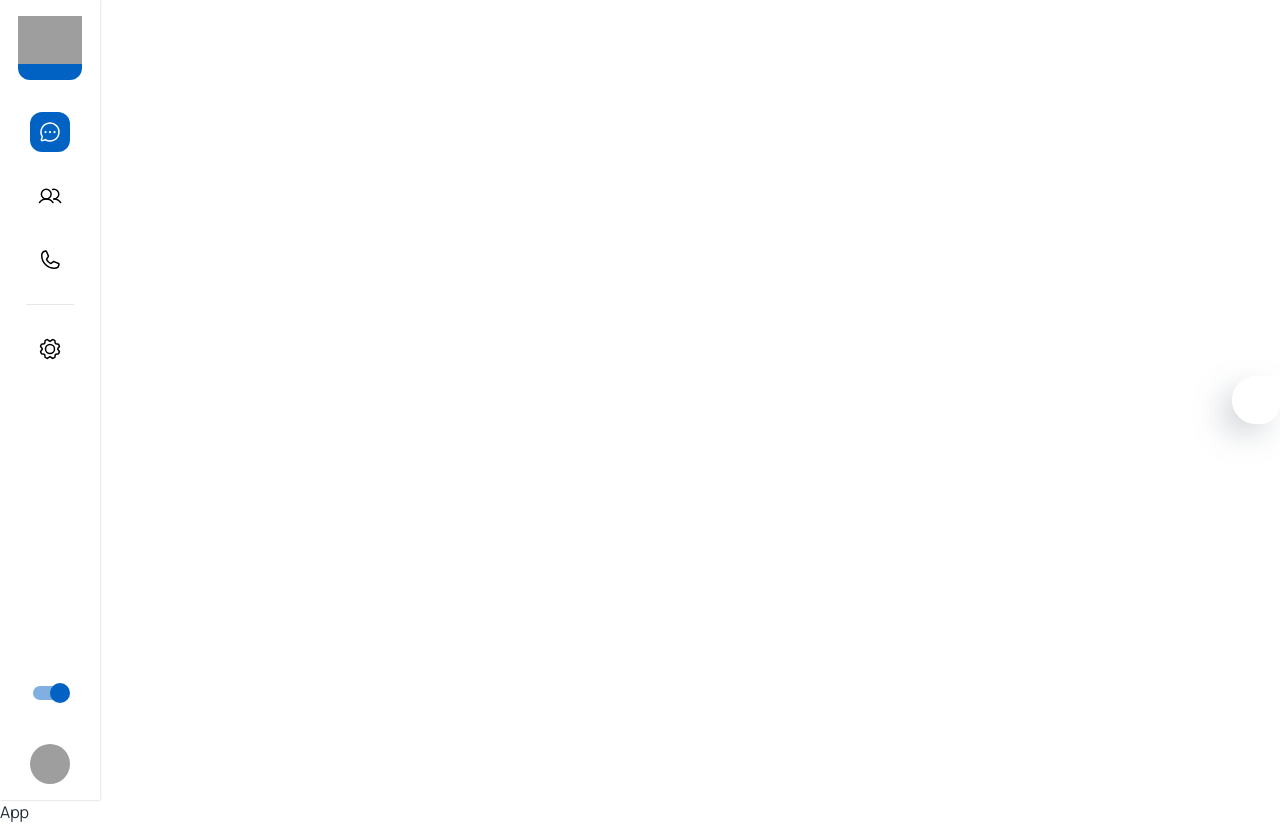
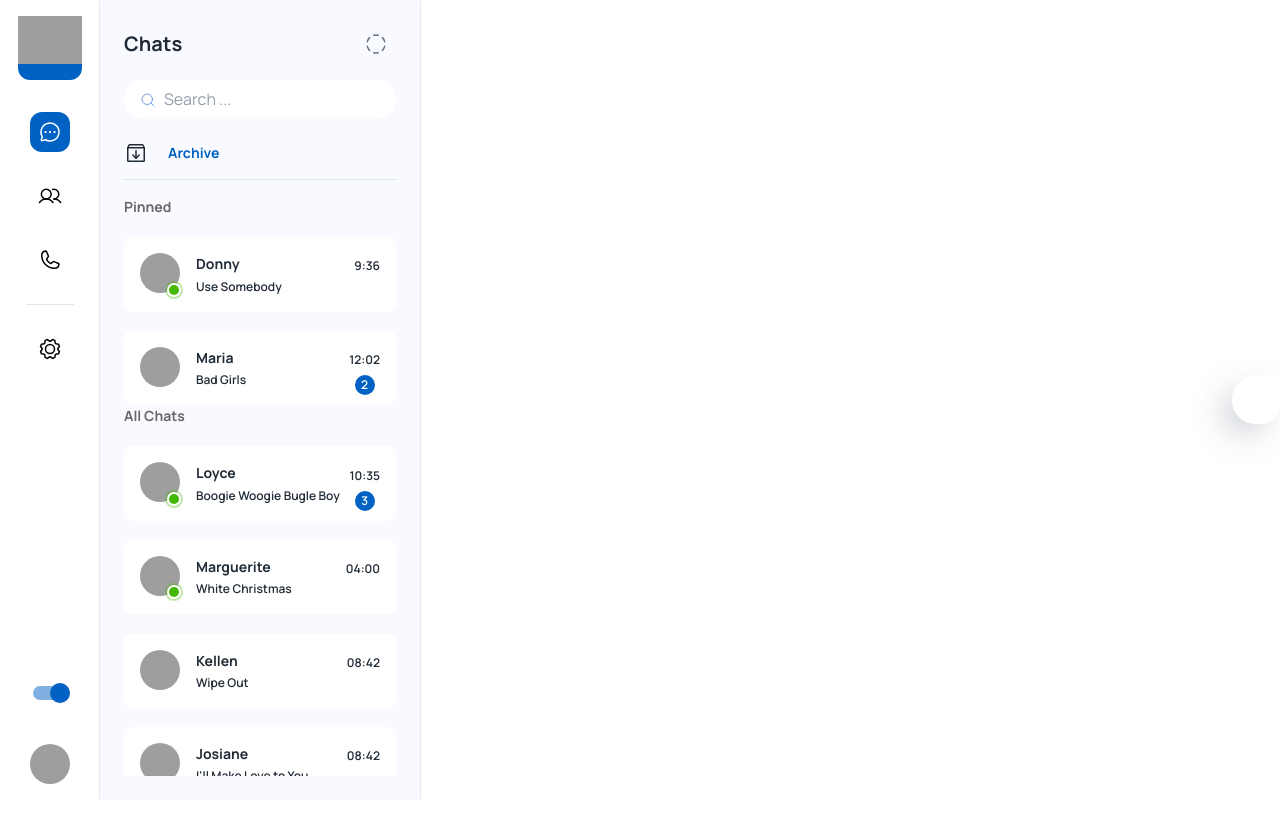
Before and after one commit to kushal1997/chat-app, a React (Create React App) app: page /app in a window 1280 px wide. After the commit the page ends 800 px from the top, so only its background shows below. Built offline with nearby package versions, Linux system fonts and the light colour scheme; grey boxes are pictures that could not be loaded; some icons are missing.

Commit message:
chat user list done scroll bar pending

```diff
--- a/src/layouts/dashboard/index.js
+++ b/src/layouts/dashboard/index.js
@@ -16,6 +16,7 @@
   const {onToggleMode}=useSettings();
   return (
     <>
+       <Stack direction={'row'}>
       <Box p={2} sx={{ backgroundColor: theme.palette.background.paper, boxShadow: "0px 0px 2px rgba(0,0,0,0.25)", width: 100, height: "100vh" }}>
         <Stack direction={"column"} alignItems={"center"} justifyContent={'space-between'} sx={{  height: "100%" }} spacing={3}>
           <Stack alignItems={'center'} spacing={4}>
@@ -64,6 +65,7 @@
         </Stack>
       </Box>
       <Outlet />
+      </Stack>
     </>
   );
 };
--- /dev/null
+++ b/src/pages/dashboard/Chats.js
@@ -0,0 +1,195 @@
+import { faker } from "@faker-js/faker";
+import {
+    Avatar,
+    Badge,
+    Box,
+    Button,
+    Divider,
+    IconButton,
+    InputBase,
+    Stack,
+    Typography,
+
+
+} from "@mui/material";
+import { ArchiveBox, CircleDashed, MagnifyingGlass } from "phosphor-react";
+import React from "react";
+import { ChatList } from "../../data";
+import { SimpleBarStyle } from "../../components/Scrollbar";
+import {  styled,alpha,useTheme } from "@mui/material/styles";
+
+const StyledBadge = styled(Badge)(({ theme }) => ({
+    "& .MuiBadge-badge": {
+        backgroundColor: "#44b700",
+        color: "#44b700",
+        boxShadow: `0 0 0 2px ${theme.palette.background.paper}`,
+        "&::after": {
+            position: "absolute",
+            top: 0,
+            left: 0,
+            width: "100%",
+            height: "100%",
+            borderRadius: "50%",
+            animation: "ripple 1.2s infinite ease-in-out",
+            border: "1px solid currentColor",
+            content: '""',
+        },
+    },
+    "@keyframes ripple": {
+        "0%": {
+            transform: "scale(.8)",
+            opacity: 1,
+        },
+        "100%": {
+            transform: "scale(2.4)",
+            opacity: 0,
+        },
+    },
+}));
+const ChatElement = ({ id, img, name, msg, time, unread, online }) => {
+    const theme=useTheme();
+    return (
+        <Box
+            sx={{
+                width: "100%",
+                borderRadius: 1,
+                backgroundColor: theme.palette.mode === 'light' ? "#fff" : theme.palette.background.default,
+            }}
+            p={2}
+        >
+            <Stack
+                direction={"row"}
+                alignItems={"center"}
+                justifyContent={"space-between"}
+            >
+                <Stack direction={"row"} spacing={2}>
+                    {
+                        online ? <StyledBadge
+                            overlap="circular"
+                            anchorOrigin={{ vertical: "bottom", horizontal: "right" }}
+                            variant="dot"
+                        >
+                            <Avatar src={img} />
+                        </StyledBadge>
+                            :
+                            <Avatar src={img} />
+                    }
+
+                    <Stack spacing={0.3}>
+                        <Typography variant="subtitle2">{name}</Typography>
+                        <Typography variant="caption">{msg}</Typography>
+                    </Stack>
+                </Stack>
+
+                <Stack spacing={2} alignItems={"center"}>
+                    <Typography sx={{ fontWeight: 600 }} variant="caption">
+                        {time}
+                    </Typography>
+                    <Badge color="primary" badgeContent={unread}></Badge>
+                </Stack>
+            </Stack>
+        </Box>
+    );
+};
+const Search = styled("div")(({ theme }) => ({
+    position: "relative",
+    borderRadius: 20,
+    backgroundColor: alpha(theme.palette.background.default, 1),
+    marginRight: theme.spacing(2),
+    marginLeft: 0,
+    width: "100%",
+}));
+const SearchIconWrapper = styled("div")(({ theme }) => ({
+    padding: theme.spacing(0, 2),
+    position: "absolute",
+    height: "100%",
+    pointerEvents: "none",
+    display: "flex",
+    alignItems: "center",
+    justifyContent: "center",
+}));
+const StyledInputBase = styled(InputBase)(({ theme }) => ({
+    color: "inherit",
+    "& .MuiInputBase-input": {
+        marginLeft: "40px",
+        padding: theme.spacing(1, 1, 1, 0),
+        paddingLeft: `calc(1rem+${theme.spacing(4)})`,
+        width: "100%",
+    },
+}));
+export const Chats = () => {
+    const theme=useTheme();
+    return (
+        <Box
+            sx={{
+                position: "relative",
+                width: 320,
+                backgroundColor:theme.palette.mode === 'light' ? "#F8FAFF" :theme.palette.background.paper,
+                boxShadow: "0px 0px 2px rgba(0,0,0,0.25)",
+            }}
+        >
+            <Stack p={3} spacing={2} height={"100vh"}>
+                <Stack
+                    direction={"row"}
+                    alignItems={"center"}
+                    justifyContent={"space-between"}
+                >
+                    <Typography variant="h5">Chats</Typography>
+                    <IconButton>
+                        <CircleDashed />
+                    </IconButton>
+                </Stack>
+
+                <Stack sx={{ width: "100%" }}>
+                    <Search>
+                        <SearchIconWrapper>
+                            <MagnifyingGlass color="#709CE6" />
+                        </SearchIconWrapper>
+                        <StyledInputBase
+                            placeholder="Search ..."
+                            inputProps={{ "aria-label": "search" }}
+                        />
+                    </Search>
+                </Stack>
+
+                <Stack spacing={1}>
+                    <Stack direction={"row"} alignItems={"center"} spacing={1.5}>
+                        <ArchiveBox size={24} />
+                        <Button>Archive</Button>
+                    </Stack>
+                    <Divider />
+                </Stack>
+
+                <Stack direction={"column"} sx={{ flexGrow: 1, overflowY: "scroll", height: "100%" }}>
+                    <SimpleBarStyle timeout={500} clickOnTrack={false}>
+
+
+                        <Stack spacing={2.4}>
+                            <Typography variant="subtitle2" sx={{ color: "#676767" }}>
+                                Pinned
+                            </Typography>
+                            {
+                                ChatList.filter(el => el.pinned).map(el => {
+                                    return <ChatElement {...el} key={el.id} />
+                                })
+                            }
+
+                        </Stack>
+
+                        <Stack spacing={2.4}>
+                            <Typography variant="subtitle2" sx={{ color: "#676767" }}>
+                                All Chats
+                            </Typography>
+                            {
+                                ChatList.filter(el => !el.pinned).map(el => {
+                                    return <ChatElement {...el} key={el.id} />
+                                })
+                            }
+
+                        </Stack>
+                    </SimpleBarStyle>
+                </Stack>
+            </Stack>
+        </Box>
+    );
+};
--- a/src/pages/dashboard/GeneralApp.js
+++ b/src/pages/dashboard/GeneralApp.js
@@ -1,10 +1,11 @@
 import React from "react";
+import { Chats } from "./Chats";
 
 const GeneralApp = () => {
 
   return (
     <>
-      App
+      <Chats/>
     </>
   );
 };
```
